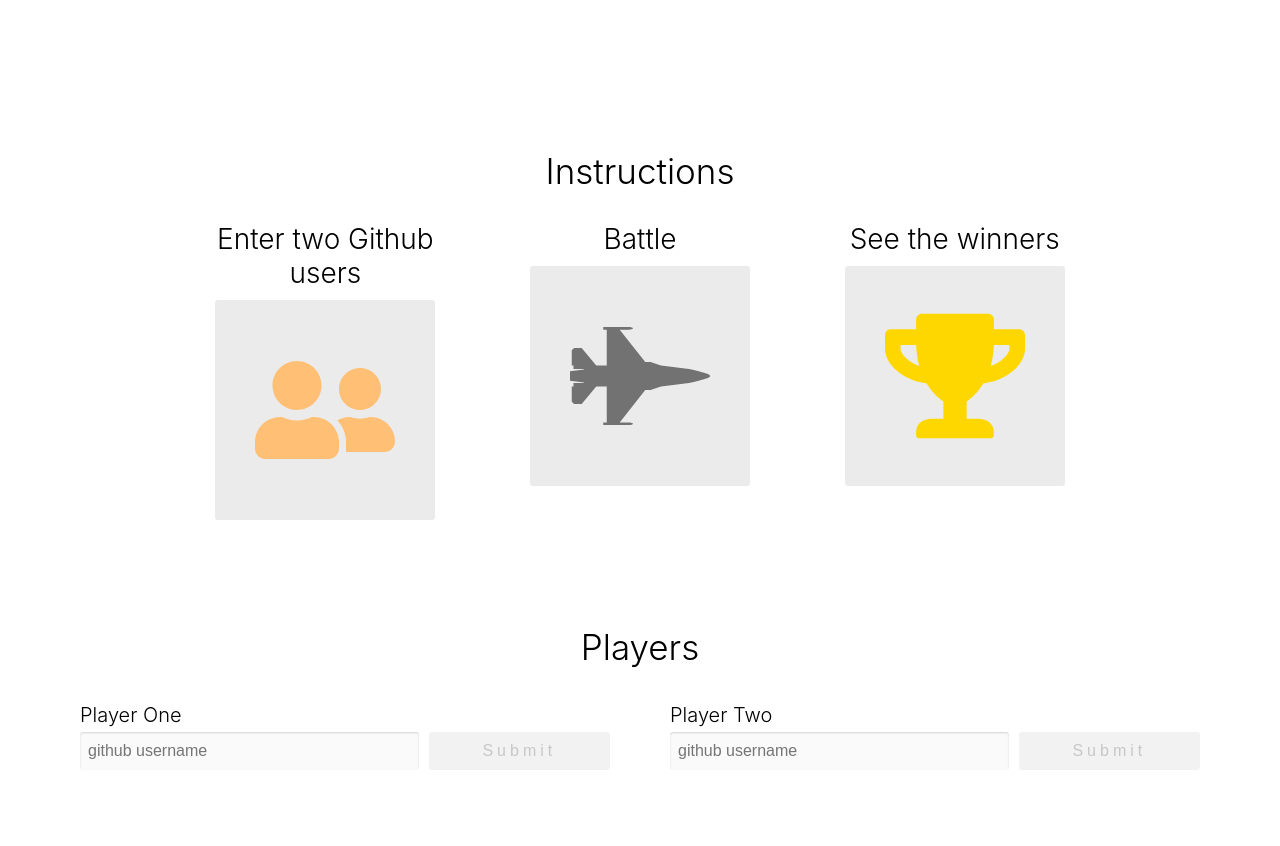
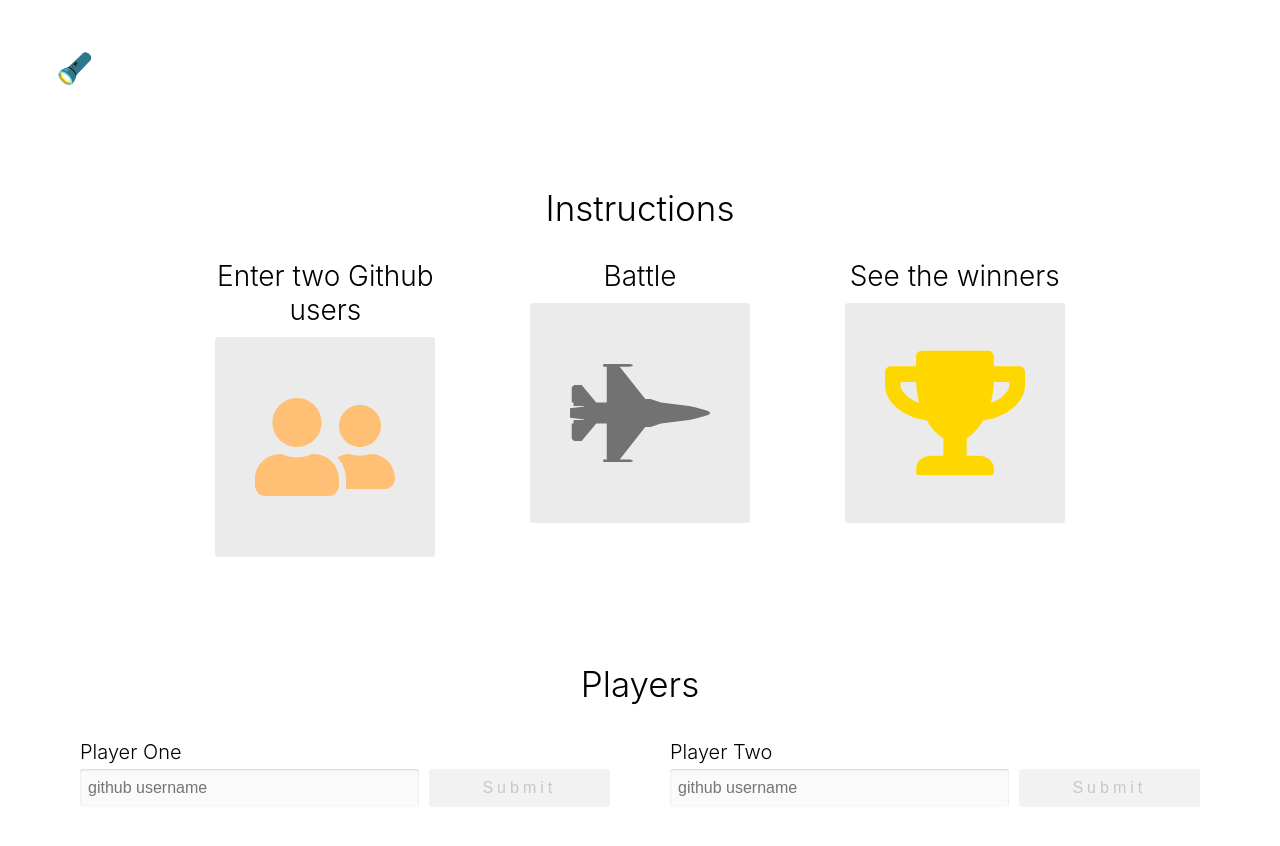
Before and after one commit to Megathrone/github-battle, a React app: page / in a window 1280 px wide. Built offline with nearby package versions, Linux system fonts and the light colour scheme.

Commit message:
add navbar

```diff
--- /dev/null
+++ b/app/components/Nav.js
@@ -0,0 +1,20 @@
+import React from "react";
+import { ThemeConsumer } from "../contexts/theme";
+
+export default function Nav() {
+  return (
+    <ThemeConsumer>
+      {({ theme, toggleTheme }) => (
+        <nav className="row space-between">
+          <button
+            style={{ fontSize: 30 }}
+            className="btn-clear"
+            onClick={toggleTheme}
+          >
+            {theme === "light" ? "🔦" : "💡"}
+          </button>
+        </nav>
+      )}
+    </ThemeConsumer>
+  );
+}
--- a/app/index.css
+++ b/app/index.css
@@ -1,14 +1,11 @@
-html,
-body,
-#app {
+html, body, #app {
   margin: 0;
   height: 100%;
   width: 100%;
 }
 
 body {
-  font-family: -apple-system, BlinkMacSystemFont, Segoe UI, Roboto, Oxygen-Sans,
-    Ubuntu, Cantarell, Helvetica Neue, sans-serif;
+  font-family: -apple-system,BlinkMacSystemFont,Segoe UI,Roboto,Oxygen-Sans,Ubuntu,Cantarell,Helvetica Neue,sans-serif;
 }
 
 ul {
@@ -23,6 +20,12 @@ li {
   max-width: 1200px;
   margin: 0 auto;
   padding: 50px;
+}
+
+.dark {
+  color: #DADADA;
+  background: #1c2022;
+  min-height: 100%;
 }
 
 .flex-center {
@@ -137,7 +140,7 @@ li {
 
 .battle-instructions li {
   flex: 1;
-  min-width: 300px;
+  min-width: 300px
 }
 
 .battle-instructions svg {
@@ -188,7 +191,7 @@ li {
 .btn {
   padding: 10px;
   text-decoration: uppercase;
-  letter-spacing: 0.25em;
+  letter-spacing: .25em;
   border-radius: 3px;
   border: none;
   font-size: 16px;
--- a/app/index.js
+++ b/app/index.js
@@ -4,6 +4,7 @@ import "./index.css";
 import Popular from "./components/Popular";
 import Battle from "./components/Battle";
 import { ThemeProvider } from "./contexts/theme";
+import Nav from "./components/Nav";
 
 class App extends React.Component {
   constructor(props) {
@@ -21,8 +22,11 @@ class App extends React.Component {
   render() {
     return (
       <ThemeProvider value={this.state}>
-        <div className="container">
-          <Battle />
+        <div className={this.state.theme}>
+          <div className="container">
+            <Nav />
+            <Battle />
+          </div>
         </div>
       </ThemeProvider>
     );
```
